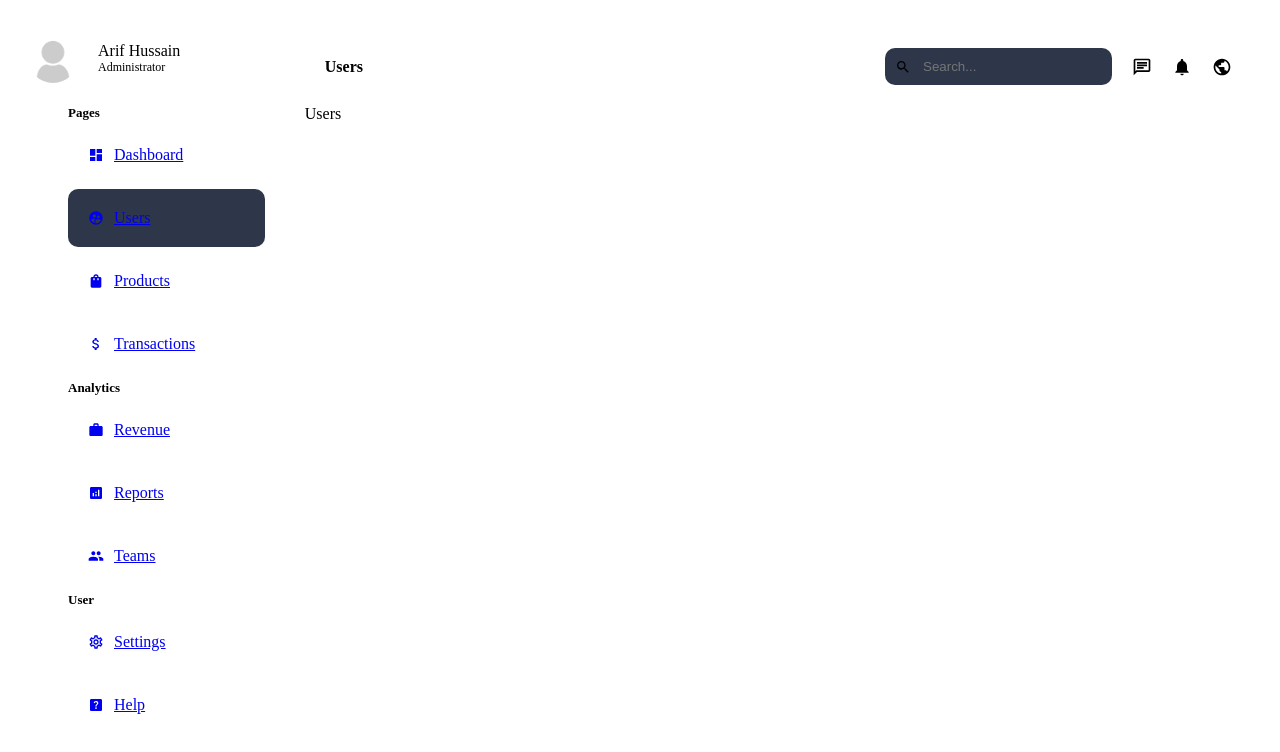
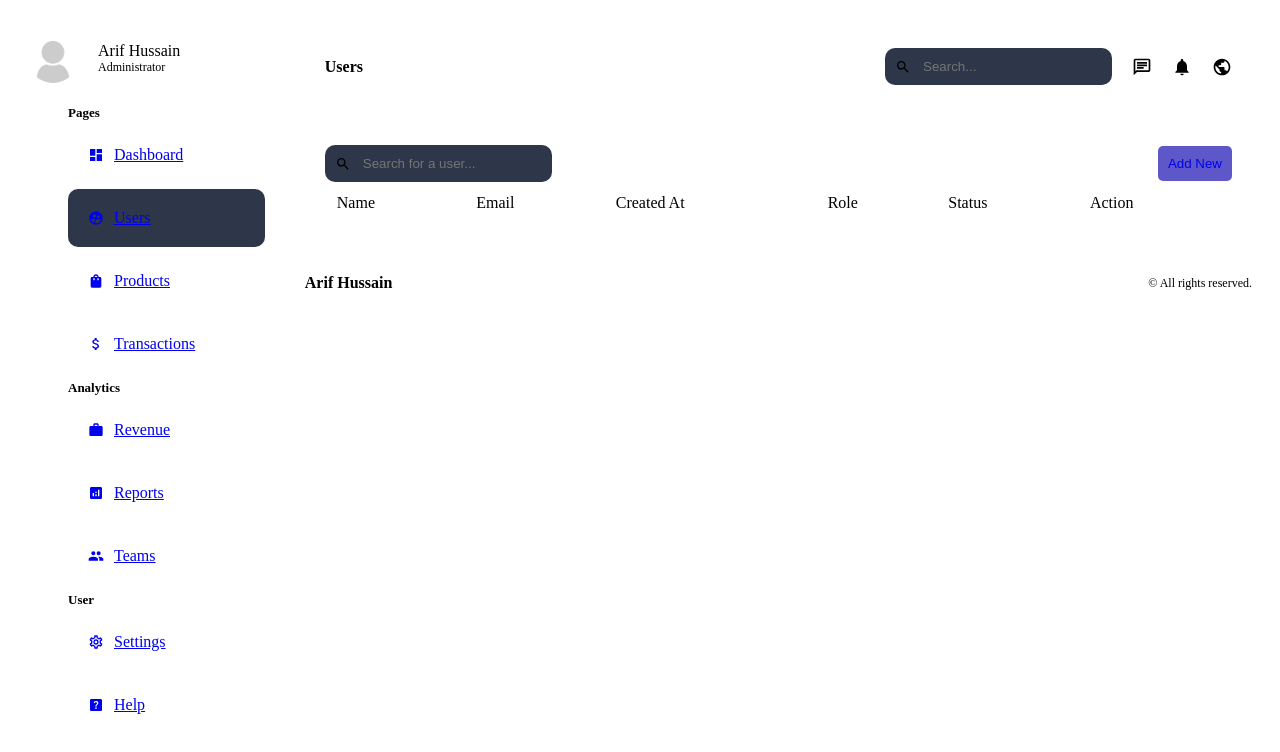
Before and after one commit to arifweb2020/Next14-Backend, a Next.js app: page /dashboard/users in a window 1280 px wide. Shown: the top 752 px of the page. Built offline with nearby package versions, Linux system fonts and the light colour scheme.

Commit message:
user page ui done

```diff
--- a/app/dashboard/layout.tsx
+++ b/app/dashboard/layout.tsx
@@ -2,6 +2,7 @@
 import Sidebar from "../ui/dashboard/sidebar/sidebar";
 import Navbar from "../ui/dashboard/navbar/navbar";
 import styles from "../ui/dashboard/dashboard.module.css"
+import Footer from "../ui/dashboard/footer/footer";
 
 interface LayoutProps {
   children: ReactNode;
@@ -16,6 +17,7 @@
       <div className={styles.content}>
         <Navbar />
         {children}
+        <Footer/>
       </div>
     </div>
   );
--- a/app/dashboard/products/page.tsx
+++ b/app/dashboard/products/page.tsx
@@ -1,8 +1,9 @@
 import React from 'react'
+import styles from '@/app/ui/dashboard/products/products.module.css'
 
 const Products = () => {
   return (
-    <div>Products</div>
+    <div className={styles.container}>Products</div>
   )
 }
 
--- a/app/dashboard/users/page.tsx
+++ b/app/dashboard/users/page.tsx
@@ -1,9 +1,76 @@
-import React from 'react'
+// import { deleteUser } from "@/app/lib/actions";
+// import { fetchUsers } from "@/app/lib/data";
+// import Pagination from "@/app/ui/dashboard/pagination/pagination";
+import Search from "@/app/ui/dashboard/search/search";
+import styles from "@/app/ui/dashboard/users/users.module.css";
+import Image from "next/image";
+import Link from "next/link";
 
-const Users = () => {
+const UsersPage = () => {
+  // const q = searchParams?.q || "";
+  // const page = searchParams?.page || 1;
+  // const { count, users } = await fetchUsers(q, page);
+
   return (
-    <div>Users</div>
-  )
-}
+    <div className={styles.container}>
+      <div className={styles.top}>
+        <Search placeholder="Search for a user..." />
+        <Link href="/dashboard/users/add">
+          <button className={styles.addButton}>Add New</button>
+        </Link>
+      </div>
+      <table className={styles.table}>
+        <thead>
+          <tr>
+            <td>Name</td>
+            <td>Email</td>
+            <td>Created At</td>
+            <td>Role</td>
+            <td>Status</td>
+            <td>Action</td>
+          </tr>
+        </thead>
+        <tbody>
+          {/* {users.map((user) => (
+            <tr key={user.id}>
+              <td>
+                <div className={styles.user}>
+                  <Image
+                    src={user.img || "/noavatar.png"}
+                    alt=""
+                    width={40}
+                    height={40}
+                    className={styles.userImage}
+                  />
+                  {user.username}
+                </div>
+              </td>
+              <td>{user.email}</td>
+              <td>{user.createdAt?.toString().slice(4, 16)}</td>
+              <td>{user.isAdmin ? "Admin" : "Client"}</td>
+              <td>{user.isActive ? "active" : "passive"}</td>
+              <td>
+                <div className={styles.buttons}>
+                  <Link href={`/dashboard/users/${user.id}`}>
+                    <button className={`${styles.button} ${styles.view}`}>
+                      View
+                    </button>
+                  </Link>
+                  <form action={deleteUser}>
+                    <input type="hidden" name="id" value={(user.id)} />
+                    <button className={`${styles.button} ${styles.delete}`}>
+                      Delete
+                    </button>
+                  </form>
+                </div>
+              </td>
+            </tr>
+          ))} */}
+        </tbody>
+      </table>
+      {/* <Pagination count={count} /> */}
+    </div>
+  );
+};
 
-export default Users
+export default UsersPage;
--- /dev/null
+++ b/app/ui/dashboard/footer/footer.module.css
@@ -0,0 +1,15 @@
+.container {
+    display: flex;
+    align-items: center;
+    justify-content: space-between;
+    margin-top: 30px;
+    color: var(--textSoft);
+  }
+
+  .logo {
+    font-weight: bold;
+  }
+
+  .text {
+    font-size: 12px;
+  }
--- /dev/null
+++ b/app/ui/dashboard/footer/footer.tsx
@@ -0,0 +1,12 @@
+import styles from "./footer.module.css";
+
+const Footer = () => {
+  return (
+    <div className={styles.container}>
+      <div className={styles.logo}>Arif Hussain</div>
+      <div className={styles.text}>© All rights reserved.</div>
+    </div>
+  );
+};
+
+export default Footer;
--- /dev/null
+++ b/app/ui/dashboard/products/products.module.css
@@ -0,0 +1,3 @@
+.container{
+
+}
--- /dev/null
+++ b/app/ui/dashboard/search/search.module.css
@@ -0,0 +1,16 @@
+.container {
+    display: flex;
+    align-items: center;
+    gap: 10px;
+    background-color: #2e374a;
+    padding: 10px;
+    border-radius: 10px;
+    width: max-content;
+  }
+
+  .input {
+    background-color: transparent;
+    border: none;
+    color: var(--text);
+    outline: none;
+  }
--- /dev/null
+++ b/app/ui/dashboard/search/search.tsx
@@ -0,0 +1,43 @@
+"use client";
+
+import { MdSearch } from "react-icons/md";
+import styles from "./search.module.css";
+// import { usePathname, useRouter, useSearchParams } from "next/navigation";
+// import { useDebouncedCallback } from "use-debounce";
+
+interface PropsTypes {
+  placeholder: string;
+}
+
+const Search: React.FC<PropsTypes> = ({ placeholder }) => {
+  // const searchParams = useSearchParams();
+  // const { replace } = useRouter();
+  // const pathname = usePathname();
+
+  // const handleSearch = useDebouncedCallback((e) => {
+  //   const params = new URLSearchParams(searchParams);
+
+  //   params.set("page", 1);
+
+  //   if (e.target.value) {
+  //     e.target.value.length > 2 && params.set("q", e.target.value);
+  //   } else {
+  //     params.delete("q");
+  //   }
+  //   replace(`${pathname}?${params}`);
+  // }, 300);
+
+  return (
+    <div className={styles.container}>
+      <MdSearch />
+      <input
+        type="text"
+        placeholder={placeholder}
+        className={styles.input}
+        // onChange={handleSearch}
+      />
+    </div>
+  );
+};
+
+export default Search;
--- /dev/null
+++ b/app/ui/dashboard/users/users.module.css
@@ -0,0 +1,61 @@
+.container{
+    background-color: var(--bgSoft);
+    padding: 20px;
+    border-radius: 10px;
+    margin-top: 20px;
+  }
+
+  .top{
+    display: flex;
+    align-items: center;
+    justify-content: space-between;
+  }
+
+  .addButton{
+    padding: 10px;
+    background-color: #5d57c9;
+    color: var(--text);
+    border: none;
+    border-radius: 5px;
+    cursor: pointer;
+  }
+
+  .table{
+    width: 100%;
+  }
+
+  .table td{
+    padding: 10px;
+  }
+
+  .user{
+    display: flex;
+    align-items: center;
+    gap: 10px;
+  }
+
+  .userImage{
+    border-radius: 50%;
+    object-fit: cover;
+  }
+
+  .buttons{
+    display: flex;
+    gap: 10px;
+  }
+
+  .button{
+    padding: 5px 10px;
+    border-radius: 5px;
+    color: var(--text);
+    border: none;
+    cursor: pointer;
+  }
+
+  .view{
+    background-color: teal;
+  }
+
+  .delete{
+    background-color: crimson;
+  }
```
Also changed, not shown: app/ui/dashboard/users/users.tsx (added, +9 -0 lines).
